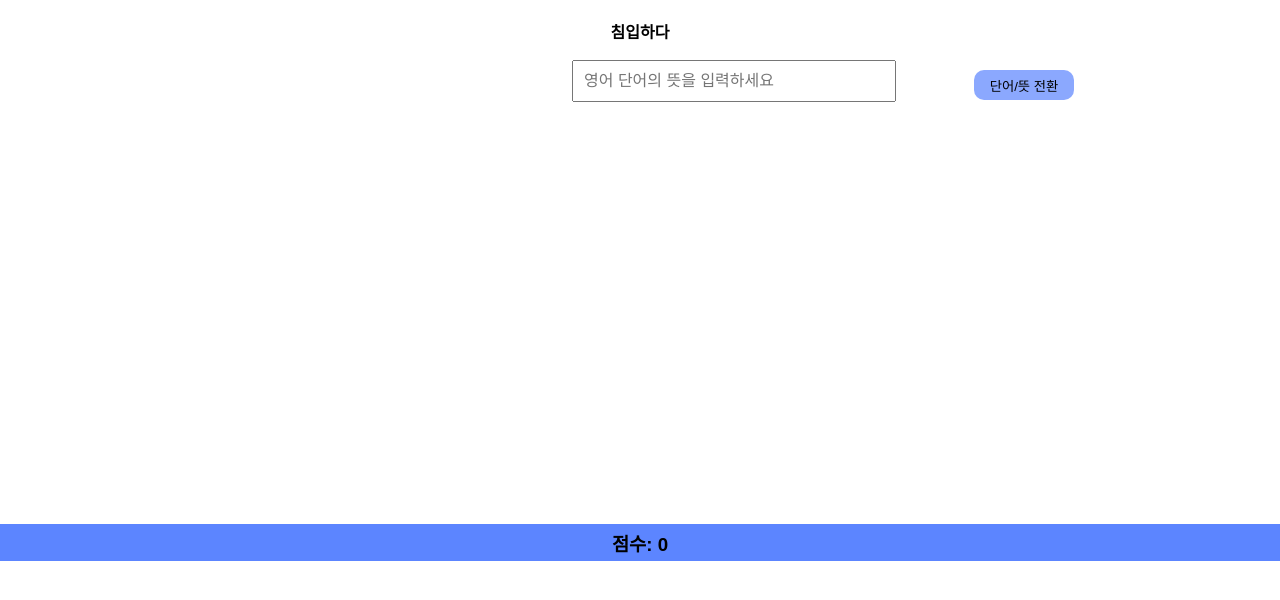
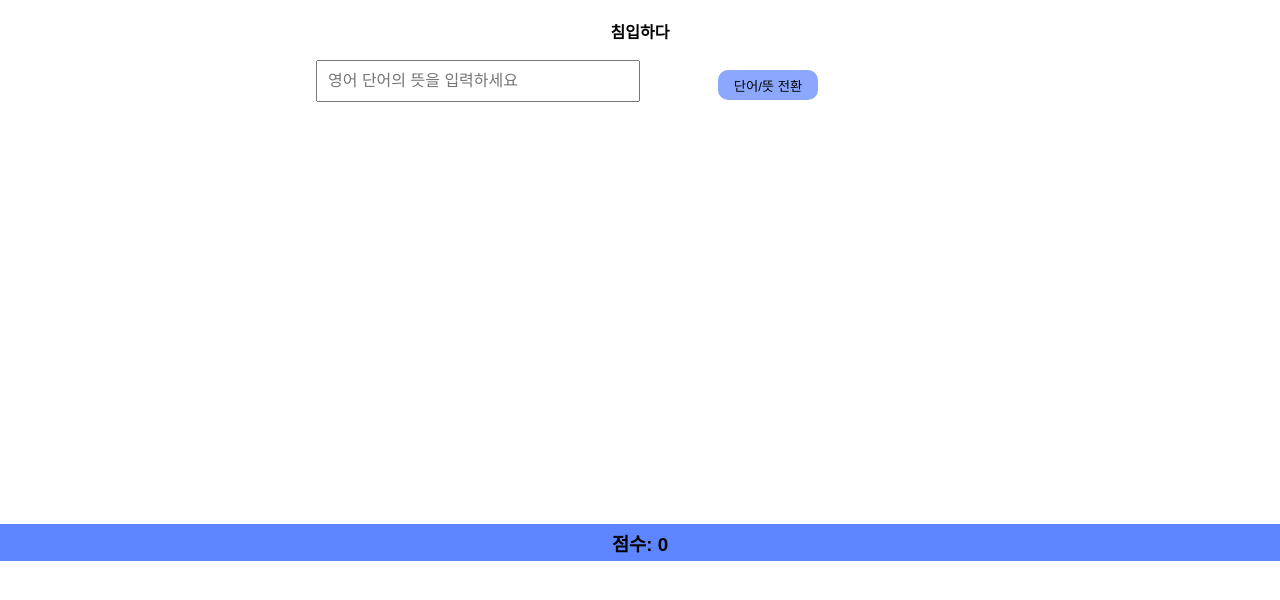
Before and after one commit to Nothing10000/hereismyweb, a plain HTML site: page index.html in a window 1280 px wide. Shown: the part 70-670 px from the top of the page. Drawn offline with Linux system fonts and the light colour scheme.

Commit message:
style.css

```diff
--- a/style.css
+++ b/style.css
@@ -4,7 +4,7 @@
     font-size: 16px;
     position:absolute;
     top:130px;
-    right:30%;
+    right:50%;
 }
 #score {
     background-color: #5c85ff;
@@ -24,7 +24,7 @@ body {
     border: none;
     position:absolute;
     top:155px;
-    left:80%;
+    left:60%;
     transform: translate(-50%,-50%);
     height:30px;
     width:100px;
```
